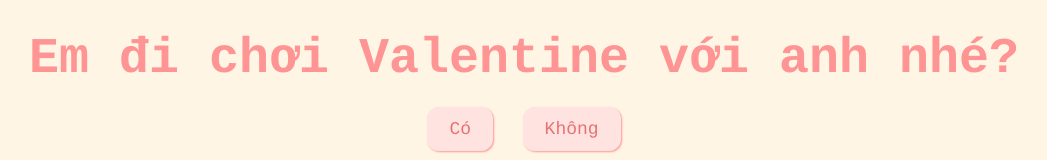
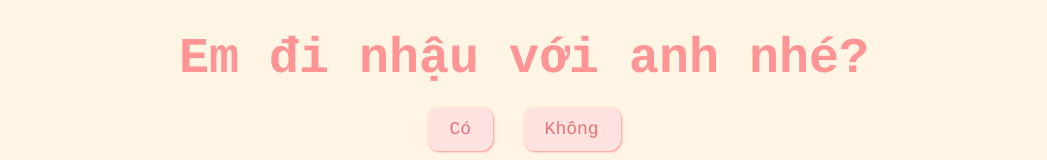
Before and after one commit to MihHiw/valentine.github.io-main, a plain HTML site: page index.html in a window 1280 px wide. Shown: the top 160 px of the page, without its empty margins (116-1163 px from the left). Drawn offline with Linux system fonts and the light colour scheme.

Commit message:
Commit 1

```diff
--- a/index.html
+++ b/index.html
@@ -1,13 +1,15 @@
 <!DOCTYPE html>
 <html lang="en">
+
 <head>
   <meta charset="UTF-8" />
   <meta name="viewport" content="width=device-width, initial-scale=1.0" />
   <title>Be My Valentine</title>
   <link rel="stylesheet" href="css/valentine.css" />
 </head>
+
 <body>
-    <div id="valentineQuestion"><b>Em đi chơi Valentine với anh nhé?</b></div>
+  <div id="valentineQuestion"><b>Em đi nhậu với anh nhé?</b></div>
   <button class="answerButton" onclick="location.href='thankyou.html'">
     Có
   </button>
@@ -29,4 +31,5 @@
       });
   </script>
 </body>
+
 </html>
```
Lines whose indentation alone changed are shown as unchanged.
